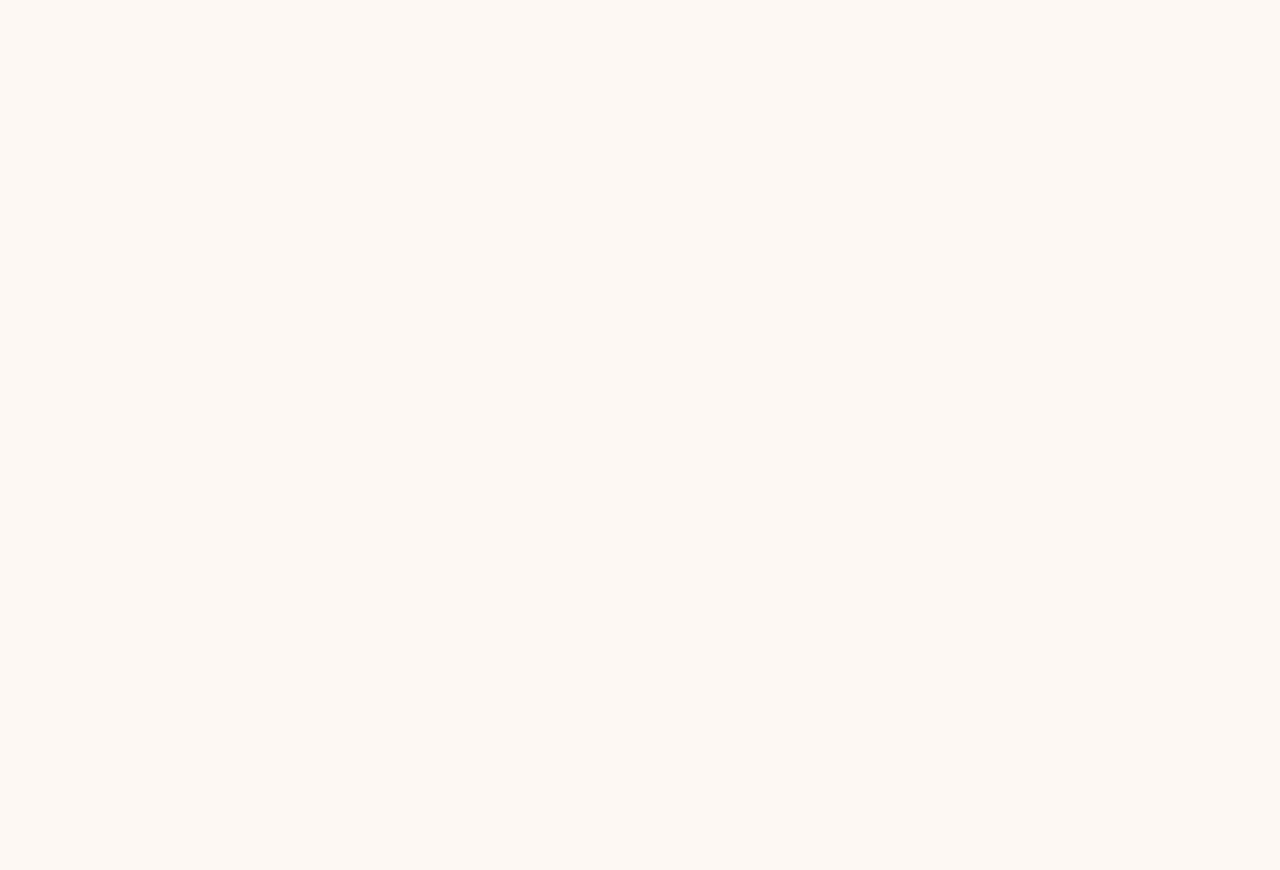
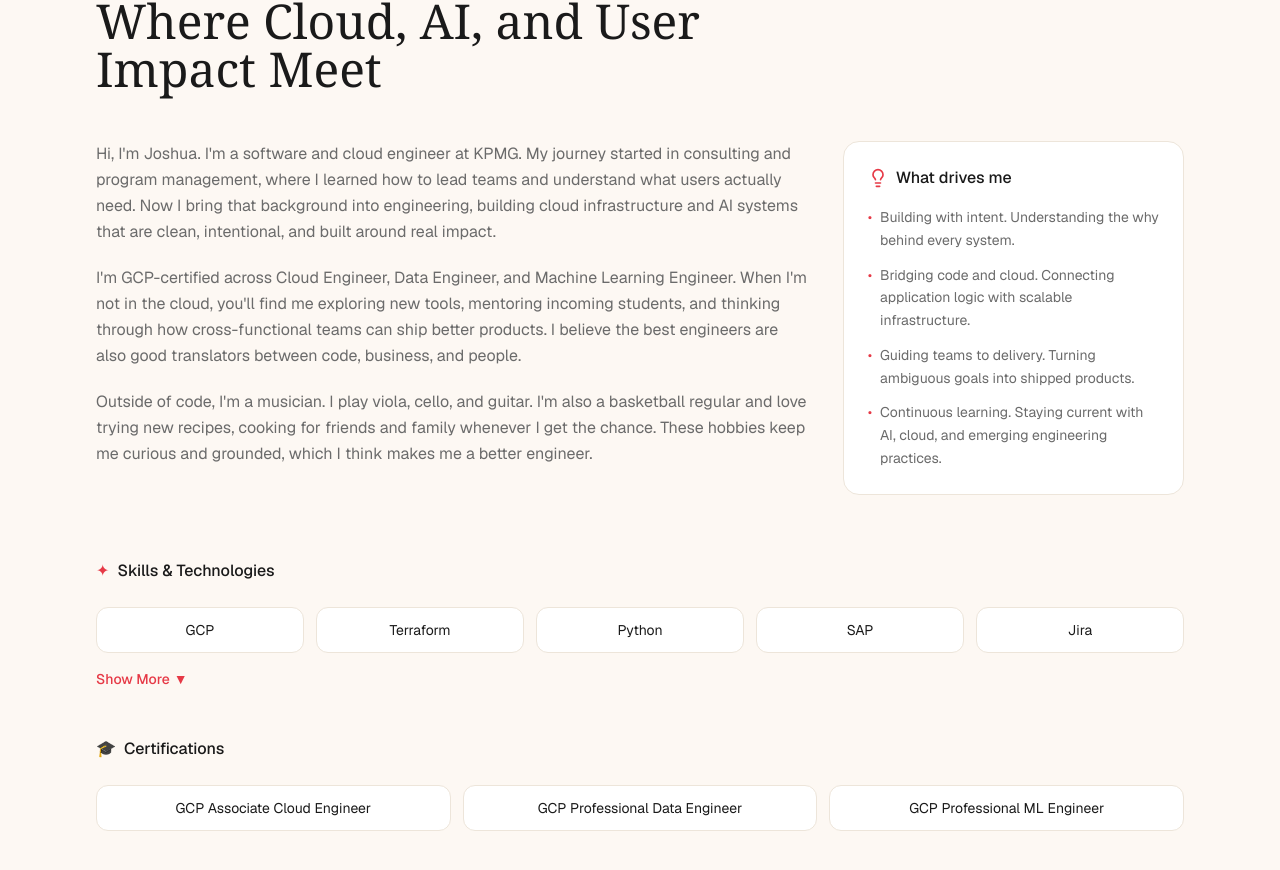
Before and after one commit to josh2020112/personal-portfolio, a Next.js app: page / in a window 1280 px wide. Shown: the part 986-1856 px from the top of the page. Before the commit the page ends 871 px from the top, so only its background shows below. Built offline with nearby package versions, Linux system fonts and the light colour scheme.

Commit message:
Add About section with bio, drives, skills, and certifications

```diff
--- a/src/app/page.tsx
+++ b/src/app/page.tsx
@@ -1,11 +1,13 @@
 import Hero from "@/components/Hero";
 import Navbar from "@/components/Navbar";
+import About from "@/components/About";
 
 export default function Home() {
   return (
     <>
       <Navbar />
       <Hero />
+      <About />
     </>
   );
 }
--- /dev/null
+++ b/src/components/About.tsx
@@ -0,0 +1,162 @@
+"use client";
+
+import { useState } from "react";
+
+export default function About() {
+  const [showAllSkills, setShowAllSkills] = useState(false);
+
+  const featuredSkills = ["GCP", "Terraform", "Python", "SAP", "Jira"];
+
+  const allOtherSkills = [
+    "AWS",
+    "Snowflake",
+    "Java",
+    "C#",
+    "SQL",
+    "HTML",
+    "Power BI",
+    "BigQuery",
+    "Excel",
+    "Next.js",
+    "React",
+    "TypeScript",
+    "Tailwind CSS",
+    "Vercel",
+    "Git",
+    "GitHub",
+    "Appian",
+  ];
+
+  const certifications = [
+    "GCP Associate Cloud Engineer",
+    "GCP Professional Data Engineer",
+    "GCP Professional ML Engineer",
+  ];
+
+  const drives = [
+    "Building with intent. Understanding the why behind every system.",
+    "Bridging code and cloud. Connecting application logic with scalable infrastructure.",
+    "Guiding teams to delivery. Turning ambiguous goals into shipped products.",
+    "Continuous learning. Staying current with AI, cloud, and emerging engineering practices.",
+  ];
+
+  const visibleSkills = showAllSkills
+    ? [...featuredSkills, ...allOtherSkills]
+    : featuredSkills;
+
+  return (
+    <section
+      id="about"
+      className="px-6 sm:px-12 lg:px-24 py-20 max-w-7xl mx-auto"
+    >
+      <p className="text-xs tracking-widest text-accent font-medium mb-4">
+        ABOUT
+      </p>
+      <h2 className="font-serif text-4xl sm:text-5xl text-foreground mb-12 max-w-3xl">
+        Where Cloud, AI, and User Impact Meet
+      </h2>
+
+      <div className="grid grid-cols-1 lg:grid-cols-3 gap-8 mb-16">
+        <div className="lg:col-span-2 space-y-5 text-foreground-muted leading-relaxed">
+          <p>
+            Hi, I&apos;m Joshua. I&apos;m a software and cloud engineer at KPMG.
+            My journey started in consulting and program management, where I
+            learned how to lead teams and understand what users actually need.
+            Now I bring that background into engineering, building cloud
+            infrastructure and AI systems that are clean, intentional, and
+            built around real impact.
+          </p>
+          <p>
+            I&apos;m GCP-certified across Cloud Engineer, Data Engineer, and
+            Machine Learning Engineer. When I&apos;m not in the cloud,
+            you&apos;ll find me exploring new tools, mentoring incoming
+            students, and thinking through how cross-functional teams can ship
+            better products. I believe the best engineers are also good
+            translators between code, business, and people.
+          </p>
+          <p>
+            Outside of code, I&apos;m a musician. I play viola, cello, and
+            guitar. I&apos;m also a basketball regular and love trying new
+            recipes, cooking for friends and family whenever I get the chance.
+            These hobbies keep me curious and grounded, which I think makes me
+            a better engineer.
+          </p>
+        </div>
+
+        <div className="bg-background-alt border border-border rounded-2xl p-6 self-start">
+          <div className="flex items-center gap-2 mb-4">
+            <svg
+              xmlns="http://www.w3.org/2000/svg"
+              viewBox="0 0 24 24"
+              fill="none"
+              stroke="currentColor"
+              strokeWidth="2"
+              strokeLinecap="round"
+              strokeLinejoin="round"
+              className="w-5 h-5 text-accent"
+              aria-hidden="true"
+            >
+              <path d="M9 18h6" />
+              <path d="M10 22h4" />
+              <path d="M15.09 14c.18-.98.65-1.74 1.41-2.5A4.65 4.65 0 0 0 18 8 6 6 0 0 0 6 8c0 1 .23 2.23 1.5 3.5A4.61 4.61 0 0 1 8.91 14" />
+            </svg>
+            <h3 className="font-medium text-foreground">What drives me</h3>
+          </div>
+          <ul className="space-y-3">
+            {drives.map((item, idx) => (
+              <li
+                key={idx}
+                className="text-sm text-foreground-muted leading-relaxed flex gap-2"
+              >
+                <span className="text-accent flex-shrink-0">•</span>
+                <span>{item}</span>
+              </li>
+            ))}
+          </ul>
+        </div>
+      </div>
+
+      <div className="flex items-center gap-2 mb-6">
+        <span className="text-accent">✦</span>
+        <h3 className="font-medium text-foreground">
+          Skills &amp; Technologies
+        </h3>
+      </div>
+
+      <div className="grid grid-cols-2 sm:grid-cols-3 lg:grid-cols-5 gap-3 mb-4">
+        {visibleSkills.map((skill) => (
+          <div
+            key={skill}
+            className="px-4 py-3 rounded-xl bg-background-alt border border-border text-sm text-foreground text-center hover:border-accent hover:text-accent transition-colors"
+          >
+            {skill}
+          </div>
+        ))}
+      </div>
+
+      <button
+        onClick={() => setShowAllSkills(!showAllSkills)}
+        className="text-sm text-accent font-medium hover:text-accent-hover transition-colors flex items-center gap-1 mb-12"
+      >
+        {showAllSkills ? "Show Less" : "Show More"}
+        <span aria-hidden="true">{showAllSkills ? "▲" : "▼"}</span>
+      </button>
+
+      <div className="flex items-center gap-2 mb-6">
+        <span className="text-accent">🎓</span>
+        <h3 className="font-medium text-foreground">Certifications</h3>
+      </div>
+
+      <div className="grid grid-cols-1 sm:grid-cols-3 gap-3">
+        {certifications.map((cert) => (
+          <div
+            key={cert}
+            className="px-4 py-3 rounded-xl bg-background-alt border border-border text-sm text-foreground text-center hover:border-accent hover:text-accent transition-colors"
+          >
+            {cert}
+          </div>
+        ))}
+      </div>
+    </section>
+  );
+}
```
